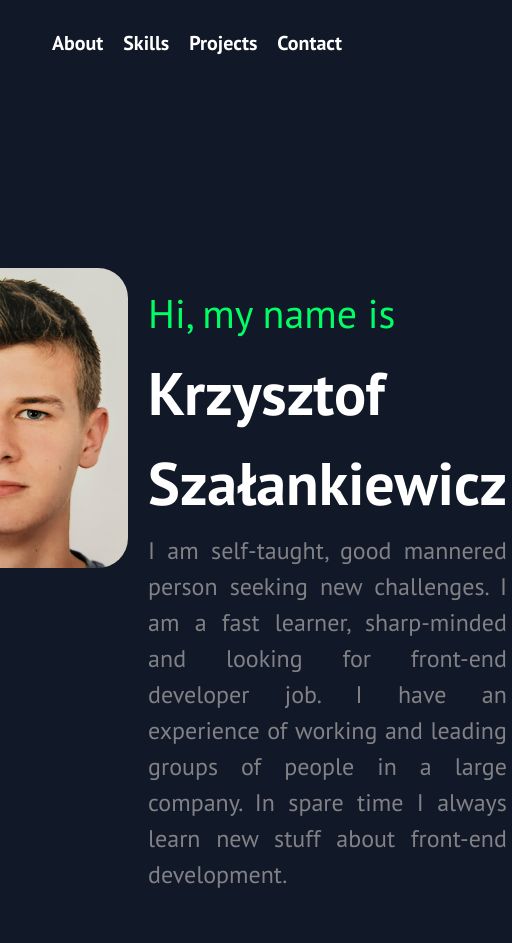
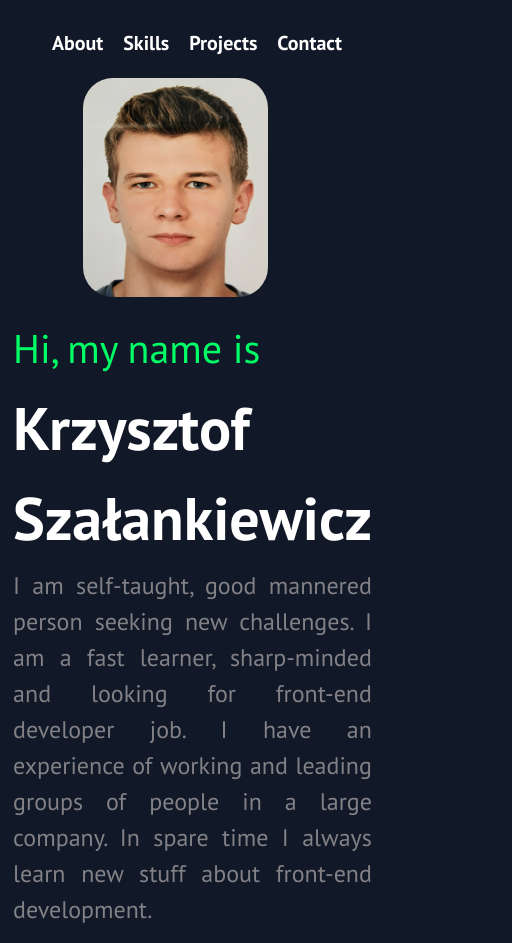
Before and after one commit to Kszalank/Portfolio_CV, a React (Vite) app: page / in a window 390 px wide. Shown: the whole page, 512 px wide, since content can reach past the window. Before the commit the page ends 918 px from the top, so only its background shows below. Built offline with nearby package versions, Linux system fonts and the light colour scheme.

Commit message:
styles changed

```diff
--- a/src/components/Profile.jsx
+++ b/src/components/Profile.jsx
@@ -6,7 +6,7 @@ function Profile() {
   return (
     <div className="container profile-container">
       <div className="profile--left">
-        <img src={selfie} alt="horse" className="photo" />
+        <img src={selfie} alt="horse" className="profile--photo" />
         <div />
       </div>
       <div className="profile--right">
--- a/src/components/Skills.jsx
+++ b/src/components/Skills.jsx
@@ -6,9 +6,7 @@ function Skills() {
   return (
     <div className="container skills-container">
       <h3 className="skills--heading">Skills</h3>
-      <div className="skills--description">
-        Below you can technologies I use the most.
-      </div>
+      <div className="skills--description">Technologies I use the most.</div>
       <div className="skills--knowledge">
         <Skill text="HTML" />
         <Skill text="CSS" />
--- a/src/styles/Base.scss
+++ b/src/styles/Base.scss
@@ -1,8 +1,6 @@
 .container{
     position: relative;
-    align-content: center;
     justify-content: center;
-    margin:10px 0 10px 0;
     font-family: 'PT Sans', sans-serif;
     width:60%;
     left:20%;
--- a/src/styles/Contact.scss
+++ b/src/styles/Contact.scss
@@ -11,13 +11,13 @@
 
     &--description{
     font-weight: 400;
-    font-size: 20px;
+    font-size: 22px;
     padding-top:15px;
     margin:10px 0 20px 15px;
 }
     &--phone, &--mail, &--location {
         font-weight: 400;
-        font-size: 14px;
+        font-size: 20px;
         color: darkgray;
         margin:5px 0 0 15px;
     }
--- a/src/styles/Profile.scss
+++ b/src/styles/Profile.scss
@@ -5,13 +5,7 @@
 
 }
 
-.photo{
-    margin:0px 10px 0px 10px;
-    border-radius: 30px;
-    width:250px;
-    height: 300px;
 
-}
 .profile{
 
 // &--left{
@@ -21,6 +15,13 @@
 
 //     width:28vh;
 // }
+&--photo{
+    margin:0px 10px 0px 10px;
+    border-radius: 30px;
+    width:250px;
+    height: 300px;
+
+}
 
 &--welcome{
     margin: 5px;
@@ -51,4 +52,39 @@
     text-align: justify;
     color: #b4b2b2af;
 }
+
+
 }
+
+@media(max-width:700px){
+    .profile-container{
+        margin-top:0px;
+        display: flex;
+        flex-direction: row;
+     flex-wrap: wrap;
+
+    }
+    .profile{
+
+
+    &--left{
+        position: relative;
+      margin:0;
+      width: 100%;
+      justify-content: center;
+
+    }
+    &--photo{
+        justify-content: center;
+        margin:0;
+        width:22vh;
+        height: 26vh;
+    }
+&--right{
+    position: relative;
+}
+
+
+        }
+
+}
--- a/src/styles/Skills.scss
+++ b/src/styles/Skills.scss
@@ -1,5 +1,10 @@
 .skills-container{
     margin-top:200px;
+}
+@media(max-width:800px){
+    .skills-container{
+        margin-top:150px;
+    }
 }
 .skills{
 
```
